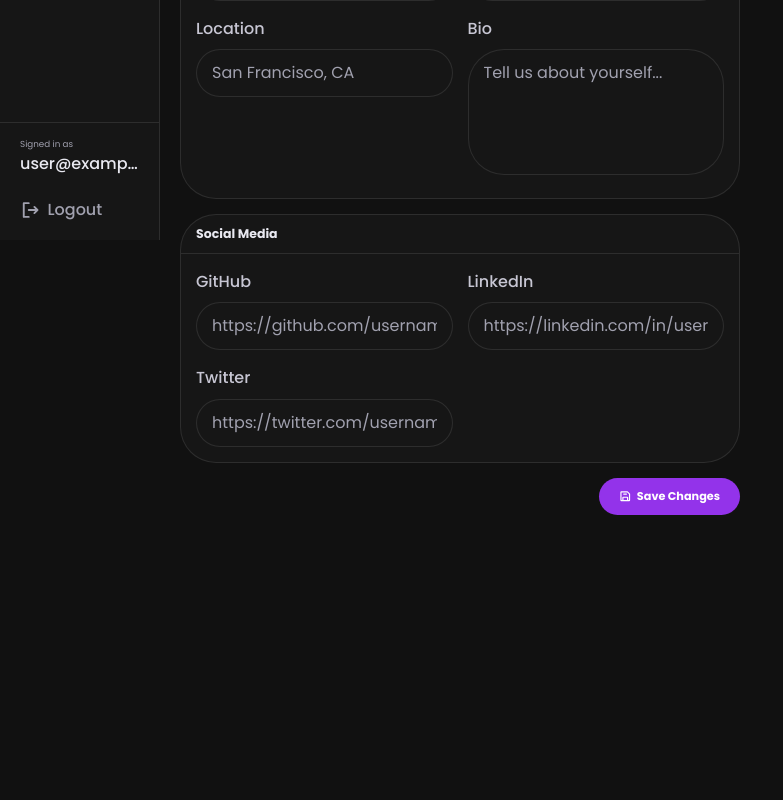
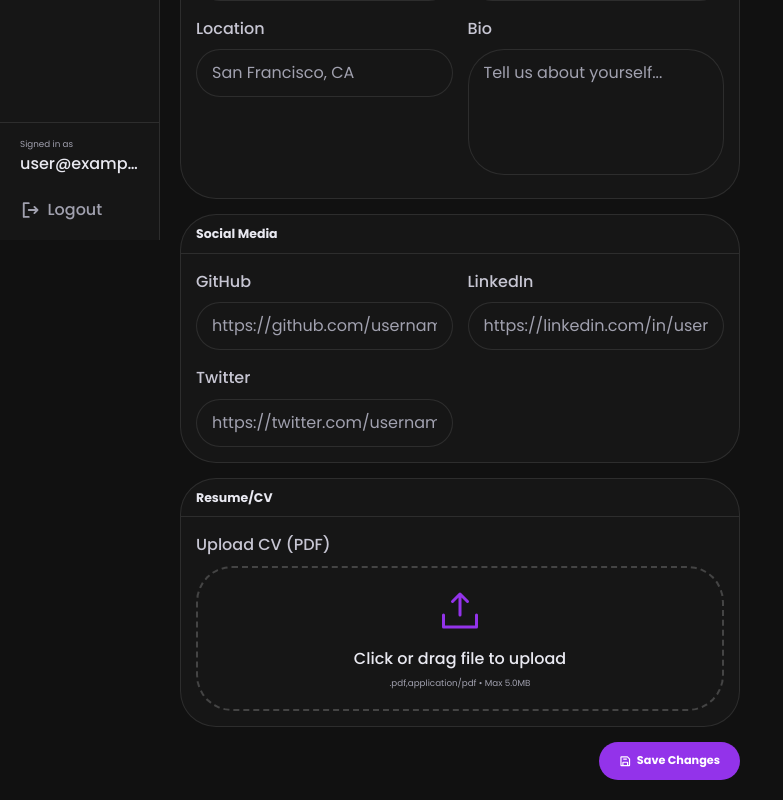
Before and after one commit to king-kakatsi/my-super-portfolio, a React (Vite) app: page /admin/profile in a window 1280 px wide. Shown: the part 560-1360 px from the top of the page, without its empty margins (0-783 px from the left). Before the commit the page ends 1095 px from the top, so only its background shows below. Built offline with nearby package versions, Linux system fonts and the light colour scheme; no server answers; the database is empty; sample sign-in values are in the browser's storage.

Commit message:
feat: add dynamic profile image and CV upload functionality
- Update Sidebar to display profile image from Firebase Storage
- Add CV upload field to ProfileEditor with PDF support
- Update Hero Download CV button to use uploaded CV URL
- Verify project image upload functionality (already working)

```diff
--- a/src/components/admin/profile/ProfileEditor.jsx
+++ b/src/components/admin/profile/ProfileEditor.jsx
@@ -1,6 +1,7 @@
 import { useState, useEffect } from 'react';
 import { doc, getDoc, updateDoc } from 'firebase/firestore';
 import { db } from '../../../services/firebase';
+import { useFileUpload } from '../../../hooks/useFileUpload';
 import toast from 'react-hot-toast';
 import { FloppyDisk } from '@phosphor-icons/react';
 import Card from '../ui/Card';
@@ -8,6 +9,7 @@ import Input from '../ui/Input';
 import Textarea from '../ui/Textarea';
 import Button from '../ui/Button';
 import AvatarUploader from './AvatarUploader';
+import FileUpload from '../ui/FileUpload';
 
 /**
  * Profile Editor Component
@@ -16,6 +18,7 @@ import AvatarUploader from './AvatarUploader';
 const ProfileEditor = () => {
   const [loading, setLoading] = useState(true);
   const [saving, setSaving] = useState(false);
+  const { upload, uploading } = useFileUpload('cv');
   const [formData, setFormData] = useState({
     name: '',
     title: '',
@@ -24,6 +27,7 @@ const ProfileEditor = () => {
     location: '',
     bio: '',
     avatar: '',
+    cvUrl: '',
     social: {
       github: '',
       linkedin: '',
@@ -85,6 +89,23 @@ const ProfileEditor = () => {
       ...formData,
       avatar: url
     });
+  };
+
+  /**
+   * Handle CV upload
+   */
+  const handleCVUpload = async (file) => {
+    try {
+      const url = await upload(file);
+      setFormData({
+        ...formData,
+        cvUrl: url
+      });
+      toast.success('CV uploaded successfully!');
+    } catch (error) {
+      console.error('CV upload error:', error);
+      toast.error('Failed to upload CV');
+    }
   };
 
   /**
@@ -246,6 +267,39 @@ const ProfileEditor = () => {
         </Card.Body>
       </Card>
 
+      {/* CV Upload */}
+      <Card>
+        <Card.Header>
+          <h3 className="text-xl font-bold text-text-bright">
+            Resume/CV
+          </h3>
+        </Card.Header>
+        <Card.Body>
+          <div>
+            <label className="block text-text-medium font-medium mb-3">
+              Upload CV (PDF)
+            </label>
+            <FileUpload
+              onUpload={handleCVUpload}
+              accept=".pdf,application/pdf"
+              currentUrl={formData.cvUrl}
+            />
+            {formData.cvUrl && (
+              <div className="mt-4">
+                <a
+                  href={formData.cvUrl}
+                  target="_blank"
+                  rel="noopener noreferrer"
+                  className="text-accent hover:text-accent/80 transition-colors text-sm"
+                >
+                  View Current CV →
+                </a>
+              </div>
+            )}
+          </div>
+        </Card.Body>
+      </Card>
+
       {/* Save Button */}
       <div className="flex justify-end">
         <Button
--- a/src/components/layout/Sidebar.jsx
+++ b/src/components/layout/Sidebar.jsx
@@ -19,7 +19,7 @@ const Sidebar = ({ profile }) => {
         <div className="mb-12 group">
           <div className="relative w-full aspect-square rounded-[2rem] overflow-hidden mb-8 transform transition-transform duration-500 group-hover:scale-105 group-hover:rotate-2">
             <img
-              src="/profile.jpg"
+              src={profile.avatar || "/profile.jpg"}
               alt={profile.name}
               className="w-full h-full object-cover transition-all duration-500"
             />
--- a/src/components/sections/Hero.jsx
+++ b/src/components/sections/Hero.jsx
@@ -72,13 +72,18 @@ const Hero = ({ profile }) => {
               <SquaresFour weight="bold" className="text-xl group-hover:text-accent transition-colors" />
             </a>
 
+            {profile.cvUrl && (
               <a
-              href="#"
+                href={profile.cvUrl}
+                target="_blank"
+                rel="noopener noreferrer"
+                download
                 className="group flex items-center justify-between px-8 py-4 rounded-xl bg-transparent border border-white/10 text-text-bright hover:border-white/30 transition-all duration-300 w-full sm:w-auto min-w-[200px]"
               >
                 <span className="font-bold">Download CV</span>
                 <DownloadSimple weight="bold" className="text-xl group-hover:text-white transition-colors" />
               </a>
+            )}
           </div>
         </div>
 
--- a/src/services/firebase.js
+++ b/src/services/firebase.js
@@ -4,8 +4,9 @@ import { getStorage } from 'firebase/storage';
 import { getAuth } from 'firebase/auth';
 
 /**
- * Firebase Configuration
+ * Primary Firebase Configuration (Portfolio Project)
  *
+ * Used for Authentication and Firestore.
  * Loads configuration from environment variables for security.
  * Never commit the .env file to version control!
  *
@@ -28,12 +29,32 @@ const firebaseConfig = {
   measurementId: import.meta.env.VITE_FIREBASE_MEASUREMENT_ID
 };
 
-// Initialize Firebase app
+/**
+ * Secondary Firebase Configuration (Alpha Project)
+ *
+ * Used exclusively for Cloud Storage.
+ * This allows us to use Storage from a different Firebase project
+ * while keeping Auth and Firestore from the primary project.
+ */
+const storageConfig = {
+  apiKey: "AIzaSyDSzLIj14wC_7AO5i4osL1sxRLdUUKIS2M",
+  authDomain: "alpha-276ed.firebaseapp.com",
+  projectId: "alpha-276ed",
+  storageBucket: "alpha-276ed.appspot.com",
+  messagingSenderId: "644870471106",
+  appId: "1:644870471106:android:c2e4ae1cfcc7ddc2d42a5b",
+  databaseURL: "https://alpha-276ed-default-rtdb.europe-west1.firebasedatabase.app"
+};
+
+// Initialize primary Firebase app (for Auth & Firestore)
 const app = initializeApp(firebaseConfig);
 
+// Initialize secondary Firebase app (for Storage only)
+const storageApp = initializeApp(storageConfig, 'storage');
+
 // Initialize and export Firebase services
-export const db = getFirestore(app);      // Firestore database
-export const storage = getStorage(app);   // Cloud storage
-export const auth = getAuth(app);         // Authentication
+export const db = getFirestore(app);           // Firestore from primary project
+export const auth = getAuth(app);              // Auth from primary project
+export const storage = getStorage(storageApp); // Storage from Alpha project
 
 export default app;
```
Lines whose indentation alone changed are shown as unchanged.
